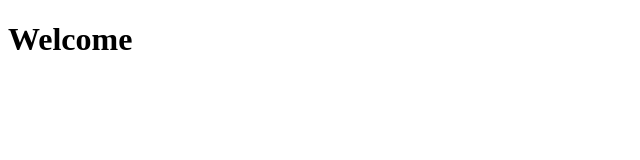
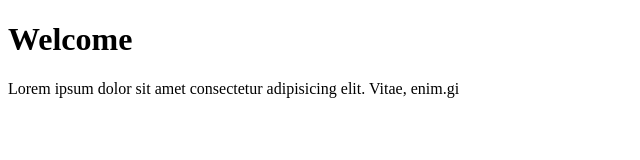
Before and after one commit to Subhankar-ux/MyProject, a plain HTML site: page index.html in a window 1280 px wide. Shown: the whole page, without its empty margins (0-640 px from the left). Drawn offline with Linux system fonts and the light colour scheme.

Commit message:
index file 1.1

```diff
--- a/index.html
+++ b/index.html
@@ -7,5 +7,6 @@
 </head>
 <body>
     <h1>Welcome</h1>
+    <p>Lorem ipsum dolor sit amet consectetur adipisicing elit. Vitae, enim.gi</p>
 </body>
 </html>
```
